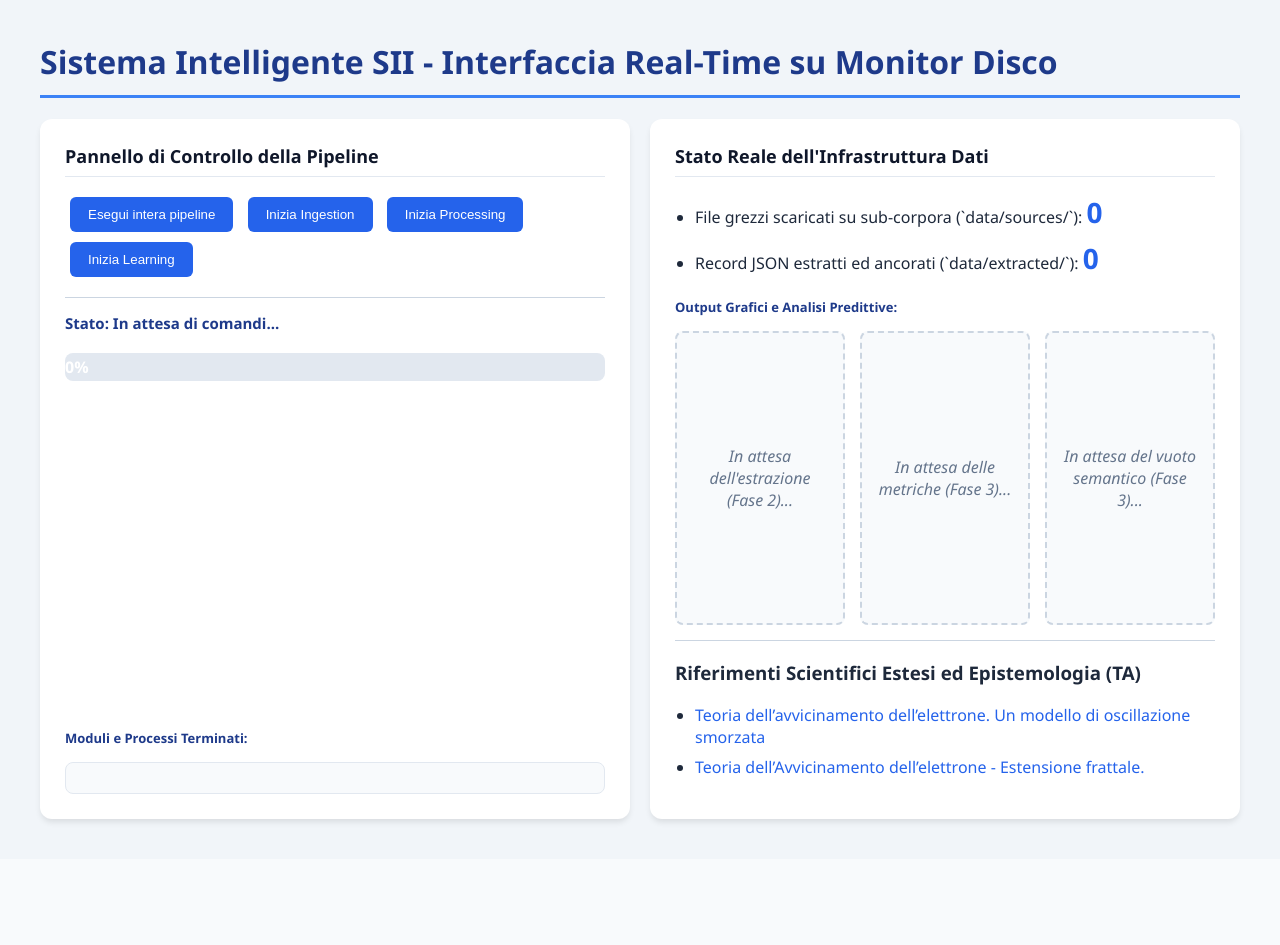
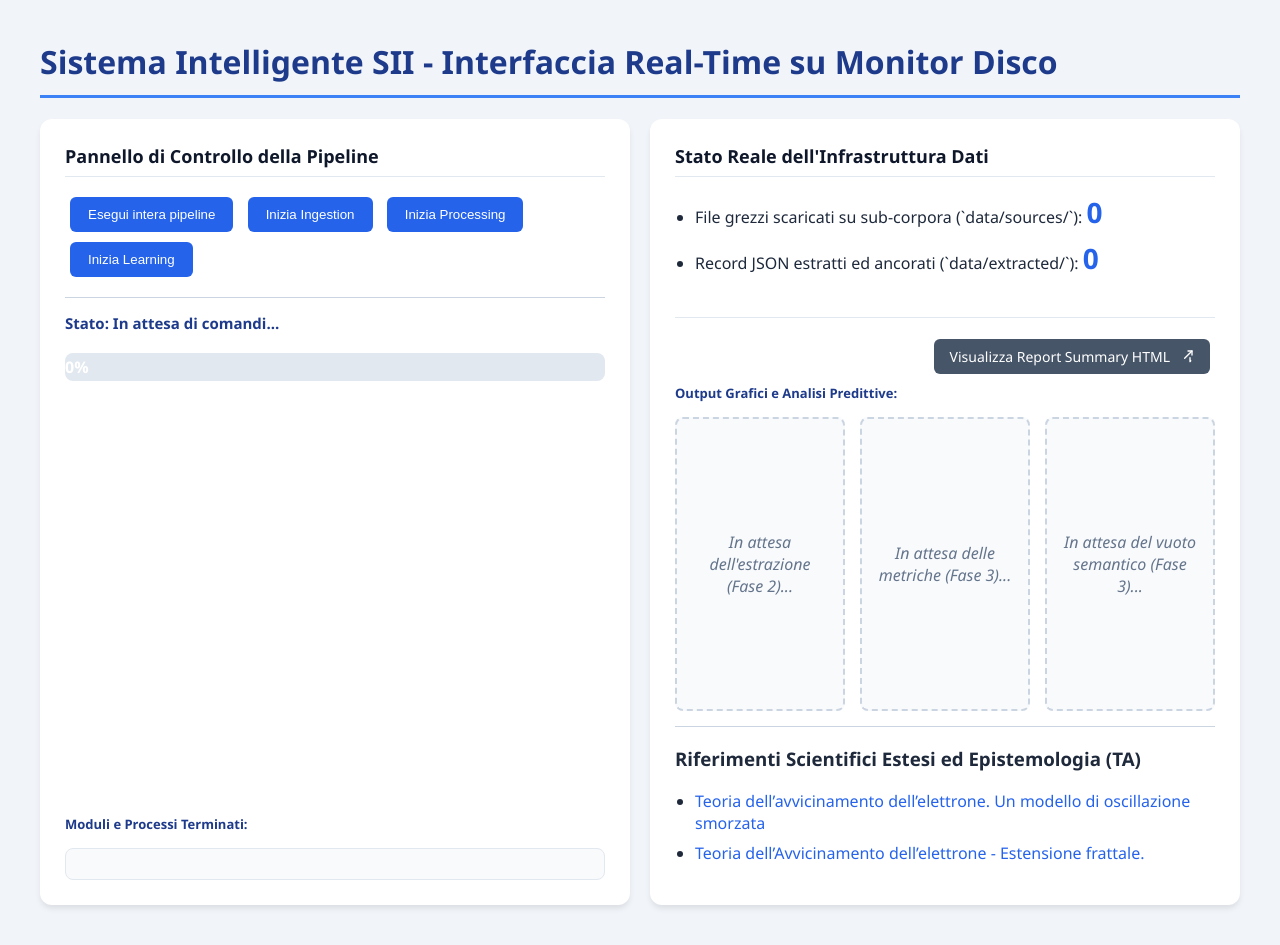
Before and after one commit to DouglasRuffini/Sistemi_Intelligenti_Internet, a Flask app: page / in a window 1280 px wide. Before the commit the page ends 824 px from the top, so only its background shows below. Run offline with Flask 3, Linux system fonts and the light colour scheme.

Commit message:
Update index.html

```diff
--- a/project_sii/src/web/templates/index.html
+++ b/project_sii/src/web/templates/index.html
@@ -153,7 +153,12 @@
                     <li>Record JSON estratti ed ancorati (`data/extracted/`): <span class="metric" id="count-extracted">0</span></li>
                 </ul>
             </div>
-
+            <div style="margin-top: 1.5rem; padding-top: 1rem; border-top: 1px solid #e2e8f0; text-align: right;">
+                 <a href="/data/extracted/summary.html" target="_blank" class="btn" style="background-color: #475569; color: white; text-decoration: none; display: inline-flex; align-items: center; gap: 0.5rem; font-size: 0.875rem; padding: 0.5rem 1rem;">
+                    <span>Visualizza Report Summary HTML</span>
+                    <svg xmlns="http://www.w3.org/2000/svg" width="16" height="16" viewBox="0 0 24 24" fill="none" stroke="currentColor" stroke-width="2" stroke-linecap="round" stroke-linejoin="round"><path d="M18 13v6a2 2 2 0 0 1-2 2H5a2 2 0 0 1-2-2V8a2 2 0 0 1 2-2h6"></path><polyline points="15 3 21 3 21 9"></polyline><line x1="10" y1="14" x2="21" y2="3"></line></svg>
+                </a>
+            </div>
             <div>
                 <div class="stage-label" style="font-size:13px; margin-top:5px;">Output Grafici e Analisi Predittive:</div>
 
```
